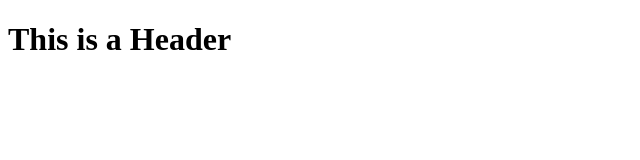
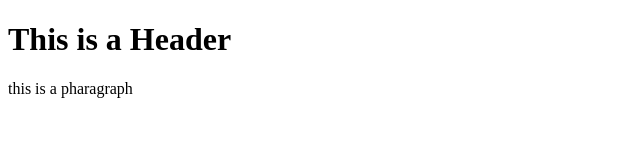
Before and after one commit to chandhini-24/Git-Test, a plain HTML site: page Index.html in a window 1280 px wide. Shown: the whole page, without its empty margins (0-640 px from the left). Drawn offline with Linux system fonts and the light colour scheme.

Commit message:
seond commit

```diff
--- a/Index.html
+++ b/Index.html
@@ -3,6 +3,7 @@
     <head>
         <body>
             <h1>This is a Header</h1>
+            <p>this is a pharagraph</p>
         </body>
     </head>
 </html>
```
Also changed, not shown: templates/test.html (added).
